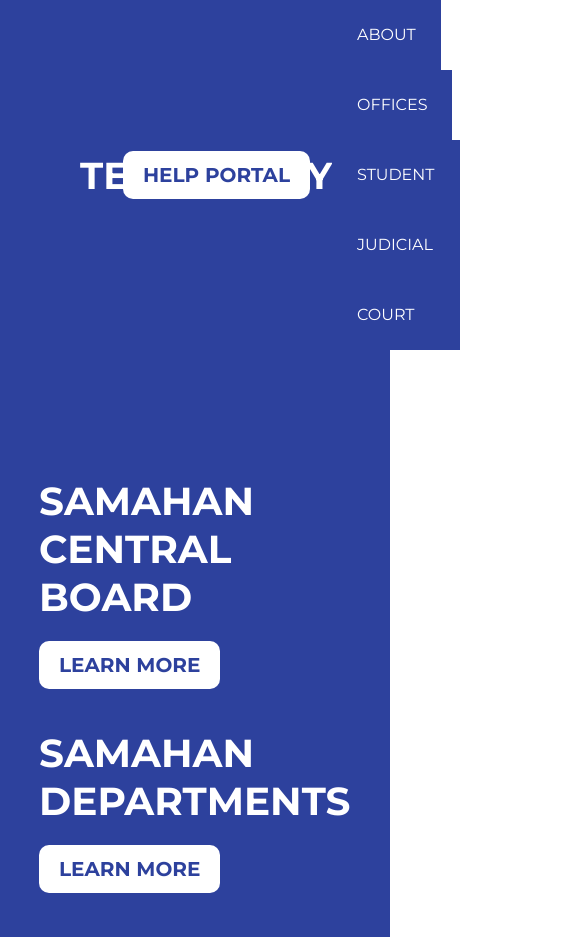
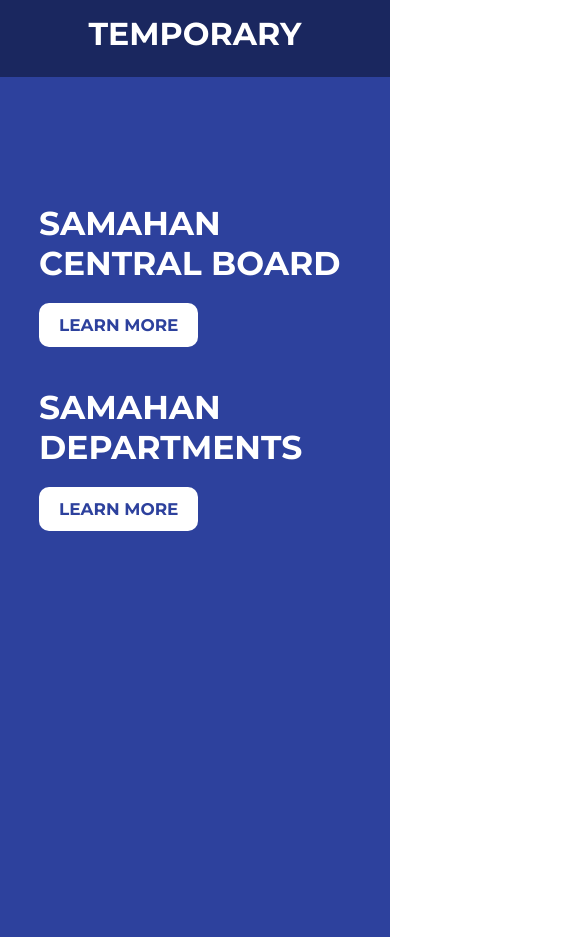
Before and after one commit to viverbungag/ADDU-SAMAHAN-Website, a Next.js app: page / in a window 390 px wide. Shown: the top 937 px of the page, 585 px wide, since content can reach past the window. Built offline with nearby package versions, Linux system fonts and the light colour scheme.

Commit message:
Responsive NavBar & added new global styles for responsiveness
    > NavBar animations WIP

```diff
--- a/src/components/Organisms/Navigation/Navigation.jsx
+++ b/src/components/Organisms/Navigation/Navigation.jsx
@@ -1,25 +1,67 @@
-import React, { useState } from "react";
+import React, { useState, useRef } from "react";
 import Link from "next/link";
 import styles from "./Navigation.module.scss";
 
 import { Button } from "../../ComponentIndex";
 import { Icon } from "@iconify/react";
 import baselineKeyboardArrowDown from "@iconify/icons-ic/baseline-keyboard-arrow-down";
+import menuFill from '@iconify/icons-eva/menu-fill';
 
 const Navigation = () => {
+  const [, setMenuClicked] = useState(false);
+  const [, setSubMenuClicked] = useState(false);
+  const nav_list_1 = useRef()
+  const nav_list_2 = useRef()
+
+  function handleClick() {
+    setMenuClicked((prevClickState) => {
+      if (!prevClickState === true) {
+        nav_list_1.current.style.display = "block"
+      }
+      else {
+        nav_list_1.current.style.display = '';
+      }
+
+      return !prevClickState;
+    })
+  }
+
+  function handleSubMenuOpen() {
+    console.log("hello")
+    setSubMenuClicked((prevClickState) => {
+      if (!prevClickState === true) {
+        nav_list_2.current.style.display = "block";
+      }
+      else {
+        nav_list_2.current.style.display = "";
+      }
+
+      return !prevClickState;
+    })
+  }
+
   return (
     <>
-      <nav className={styles.navbar}>
+    <header className={styles.header}>
+      <nav className={styles.navbar + " container"}>
         <div className={styles["navbar__main"]}>
-          <div className={styles.samahan_logo}><h1>TEMPORARY</h1></div>
-          <ul>
+          <div className={styles["navbar__menu--division"]}>
+            <div className={styles.samahan_logo}><h1>TEMPORARY</h1></div>
+            <div className={styles.nav_menu}>
+              <button onClick={handleClick}>
+                <Icon icon={menuFill} color="white" height="32" />
+              </button>
+            </div>
+          </div>
+          <ul ref={nav_list_1}>
             <li>
               <Link href="/about">ABOUT</Link>
             </li>
             <li className={styles.drop_down}>
+              <button onClick={handleSubMenuOpen} id='offices'>OFFICES <Icon icon={baselineKeyboardArrowDown} color="white" height="24"/></button>
               <a>OFFICES</a>
               <Icon icon={baselineKeyboardArrowDown} color="white" height="24" />
-              <ul>
+              <ul ref={nav_list_2}>
                 <li>
                   <Link href="/OTP">Office of the President</Link>
                 </li>
@@ -45,6 +87,7 @@ const Navigation = () => {
           </Link>
         </div>
       </nav>
+    </header>
     </>
   );
 };
--- a/src/components/Organisms/Navigation/Navigation.module.scss
+++ b/src/components/Organisms/Navigation/Navigation.module.scss
@@ -1,9 +1,12 @@
 @import "../../../../styles/variables.scss";
 
+
+$line-height: 2.5rem;
+.header {
+    width: 100vw;
+    background-color: $color--nav-bg;
+}
 .navbar {
-    background-color: $color--primary;
-    padding: 0px 5rem;
-
     display: flex;
     flex-direction: row;
     justify-content: space-between;
@@ -24,13 +27,14 @@
         // FIRST-LEVEL DROPDOWN
         li {
             float: left;
-            background-color: $color--primary; // TEMP
-            padding: 0 25px;
+            background-color: $color--nav-bg; // TEMP
+            padding: 1rem 1rem;
 
             a {
                 color: white;
                 text-decoration: none;
-                line-height: 70px;
+                line-height: $line-height;
+                cursor: pointer;
             }
 
             &:hover > ul {
@@ -41,10 +45,10 @@
 
         // FIRST-LEVEL DROPDOWN
         ul {
-            border-top: 3px solid rgb(179, 198, 250); //temp
+            border-top: 3px solid $color--nav-highlight; //temp
             position: absolute;
-            top: 70px;
-            left: 100px;
+            top: 4.5rem;
+            left: 6.25rem;
             opacity: 0;
             visibility: hidden;
             transition: all .1s ease;
@@ -52,37 +56,36 @@
             li {
                 position: relative;
                 margin: 0px;
-                width: 280px;
+                width: 18.75rem;
                 float: none;
                 display: list-item;
             }
 
             // SECOND-LEVEL DROPDOWN
-            ul {
-                border-top: none;
-                border-left: 2px solid aqua; //temp
-                position: absolute;
-                top: -70px;
-                left: 280px;
+            // ul {
+            //     border-top: none;
+            //     border-left: 2px solid aqua; //temp
+            //     position: absolute;
+            //     top: -70px;
+            //     left: 280px;
 
-                li {
-                    a {
-                        color: white;
-                        text-decoration: none;
-                        line-height: 70px;
-                    }
-                }
-            }
+            //     li {
+            //         a {
+            //             color: white;
+            //             text-decoration: none;
+            //             line-height: 70px;
+            //         }
+            //     }
+            // }
         }
     }
 
     &__main {
         display: flex;
-    }
-
-    &__help-portal {
-        position: absolute;
-        right: 80px;
+        flex-wrap: wrap;
+        align-items: center;
+        gap: 20px;
+        flex-grow: 1;
     }
 
     .drop_down > svg {
@@ -91,11 +94,140 @@
         left: 6px;
     }
 
+    .drop_down {
+        height: fit-content;
+    }
+
     .samahan_logo {
         display: flex;
         align-items: center;
-        float:left;
         color: white;
         font-size: $h4FontSize;
     }
+
+    button {
+        background-color: transparent;
+        border:none;
+        display: none;
+    }
+
+    ul.show_menu {
+        display: block;
+    }
 }
+
+/* LARGE DEVICES */
+@media (max-width: 992px) {
+    .header {
+        padding: 1rem 0;
+    }
+    .navbar {
+        &__main {
+            gap: 0;
+        }
+
+        &__help-portal {
+            display: none;
+            visibility: hidden;
+        }
+
+        ul li {
+            padding: .2rem 0;
+            opacity: 1;
+            visibility: visible;
+        }
+
+        ul ul li a {
+            line-height: 30px;
+            padding-left: 25px;
+        }
+
+        ul li, ul ul li {
+            display: block;
+            width: 100%;
+        }
+
+        ul ul {
+            top: 70px;
+            position: static;
+            float: none;
+            display: none;
+            opacity: 1;
+            visibility: 1;
+            border-top: none;
+        }
+
+        .show {
+            display: block;
+            color: white;
+            cursor: pointer;
+        }
+
+        // FOR THE NAV MENU
+        .navbar__menu--division {
+            display: flex;
+            width: 100%;
+            flex-direction: row;
+            align-items: center;
+            gap: .8rem;
+        }
+
+        .samahan_logo {
+            justify-content: start;
+            flex: 1;
+        }
+
+        //NAV MENU HAMBURGER ICON
+        .nav_menu {
+            display: flex;
+        }
+
+        /* HIDE MENU INITIALLY */
+        .show + a, ul {
+            display: none;
+        }
+
+        button {
+            display: block;
+            font-family: $font--stack;
+            color: white;
+            font-size: $bodyFontSize;
+            cursor: pointer;
+        }
+
+        button[id=offices] {
+            line-height: $line-height;
+        }
+
+        button[id=offices] > svg {
+            position: relative;
+            top: 6px;
+            left: 6px;
+        }
+
+        /* HIDE SUBMENU AND REPLACE IT WITH BUTTON */
+        button + a, button ~ svg {
+            display: none;
+        }
+
+    }
+}
+
+/* MOBILE */
+@media (max-width: 576px) {
+    .navbar {
+        // FOR THE NAV MENU
+        .navbar__menu--division {
+            flex-wrap: wrap;
+        }
+        //NAV MENU HAMBURGER ICON
+        .nav_menu {
+            width: 100%;
+            justify-content: center;
+        }
+
+        .samahan_logo {
+            justify-content: center;
+        }
+    }
+}
--- a/styles/globals.css
+++ b/styles/globals.css
@@ -12,6 +12,21 @@ body {
   box-sizing: border-box;
   -moz-box-sizing: border-box;
   -webkit-box-sizing: border-box;
+}
+
+/* RESPONSIVENESS */
+
+@media screen and (max-width: 3425px) {
+  html {
+    font-size: calc(px + 0.390625vw) !important;
+  }
+}
+
+/* SMALL DEVICES */
+@media screen and (max-width: 576px) {
+  html {
+    font-size: calc(12px + 0.390625vw);
+  }
 }
 
 /* BOOTSTRAP-TYPE CONTAINERS */
@@ -80,3 +95,36 @@ body {
     max-width: 1320px;
   }
 }
+
+@media (min-width: 1600px) {
+  .container-xxl,
+  .container-xl,
+  .container-lg,
+  .container-md,
+  .container-sm,
+  .container {
+    max-width: 1520px;
+  }
+}
+
+@media (min-width: 1800px) {
+  .container-xxl,
+  .container-xl,
+  .container-lg,
+  .container-md,
+  .container-sm,
+  .container {
+    max-width: 1720px;
+  }
+}
+
+@media (min-width: 2000px) {
+  .container-xxl,
+  .container-xl,
+  .container-lg,
+  .container-md,
+  .container-sm,
+  .container {
+    max-width: 1920px;
+  }
+}
--- a/styles/variables.scss
+++ b/styles/variables.scss
@@ -25,3 +25,5 @@ $caption2FontWeight: 400;
 
 /* COLORS */
 $color--primary: #2d419d;
+$color--nav-bg: #1a275f;
+$color--nav-highlight:rgb(179, 198, 250);
```
